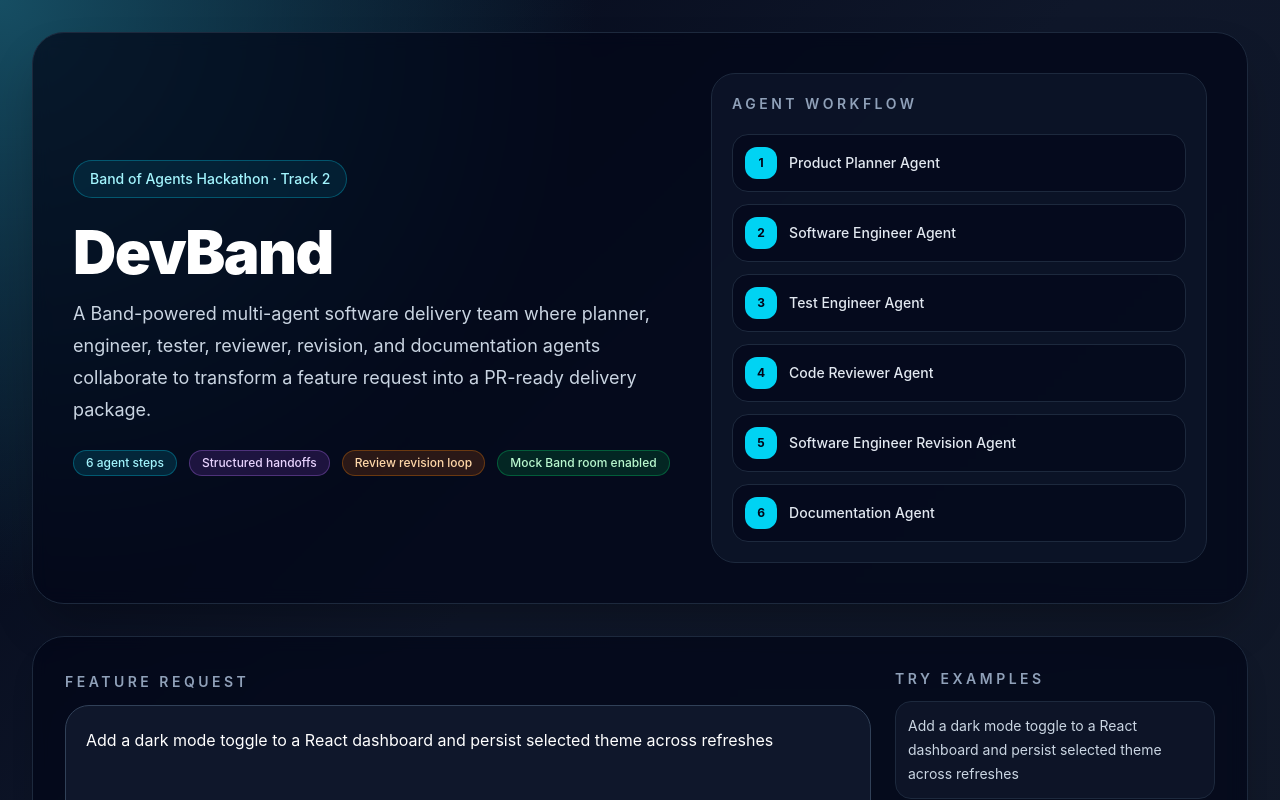
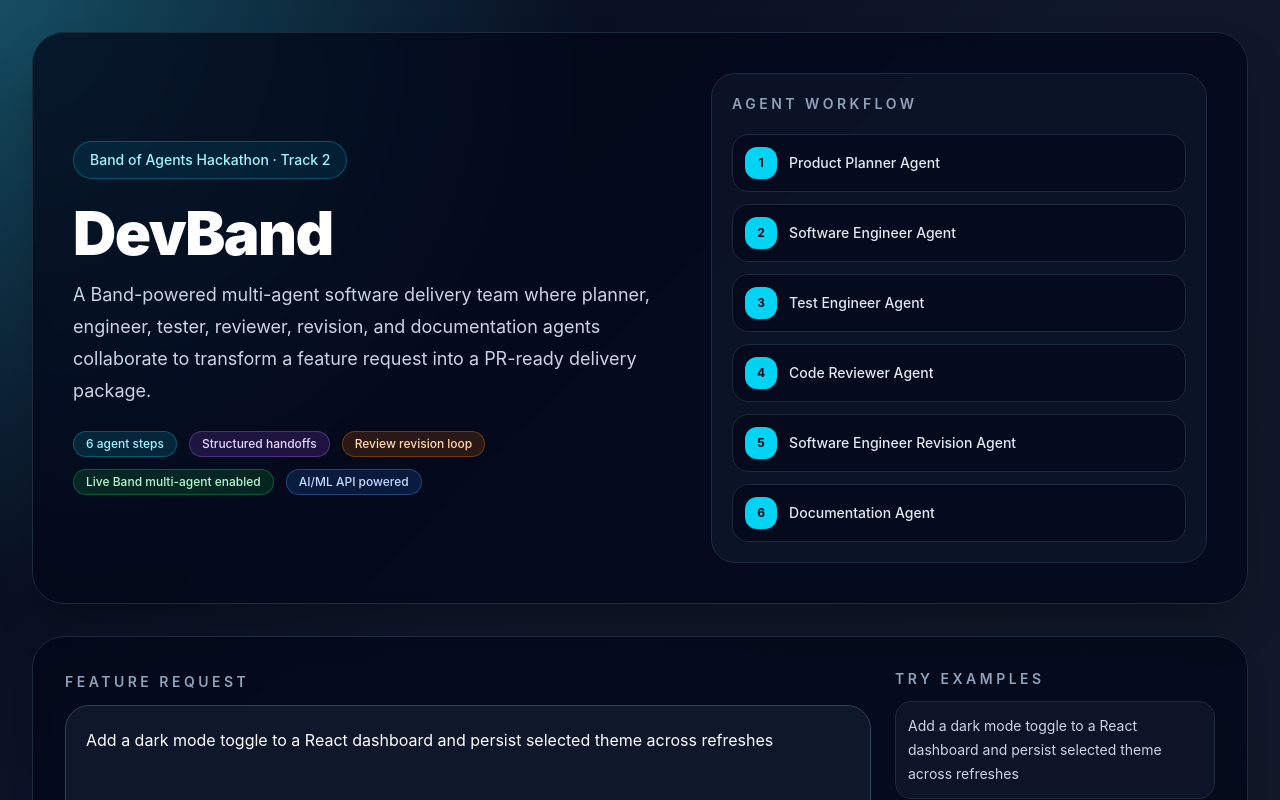
Before and after one commit to Varun988/ai-software-deliver, a React app in the folder frontend/: page / in a window 1280 px wide. Shown: the top 800 px of the page. Built offline with nearby package versions, Linux system fonts and the light colour scheme; the HTML template or start-up script is replaced by a standard one.

Commit message:
update frontend

```diff
--- a/frontend/src/App.jsx
+++ b/frontend/src/App.jsx
@@ -552,8 +552,14 @@
                   Review revision loop
                 </StatusPill>
                 <StatusPill className="border-green-400/30 bg-green-500/15 text-green-200">
-                  Mock Band room enabled
+
+                  Live Band multi-agent enabled
+
                 </StatusPill>
+
+                <StatusPill className="border-blue-400/30 bg-blue-500/15 text-blue-200">
+                AI/ML API powered
+              </StatusPill>
               </div>
             </div>
 
```
